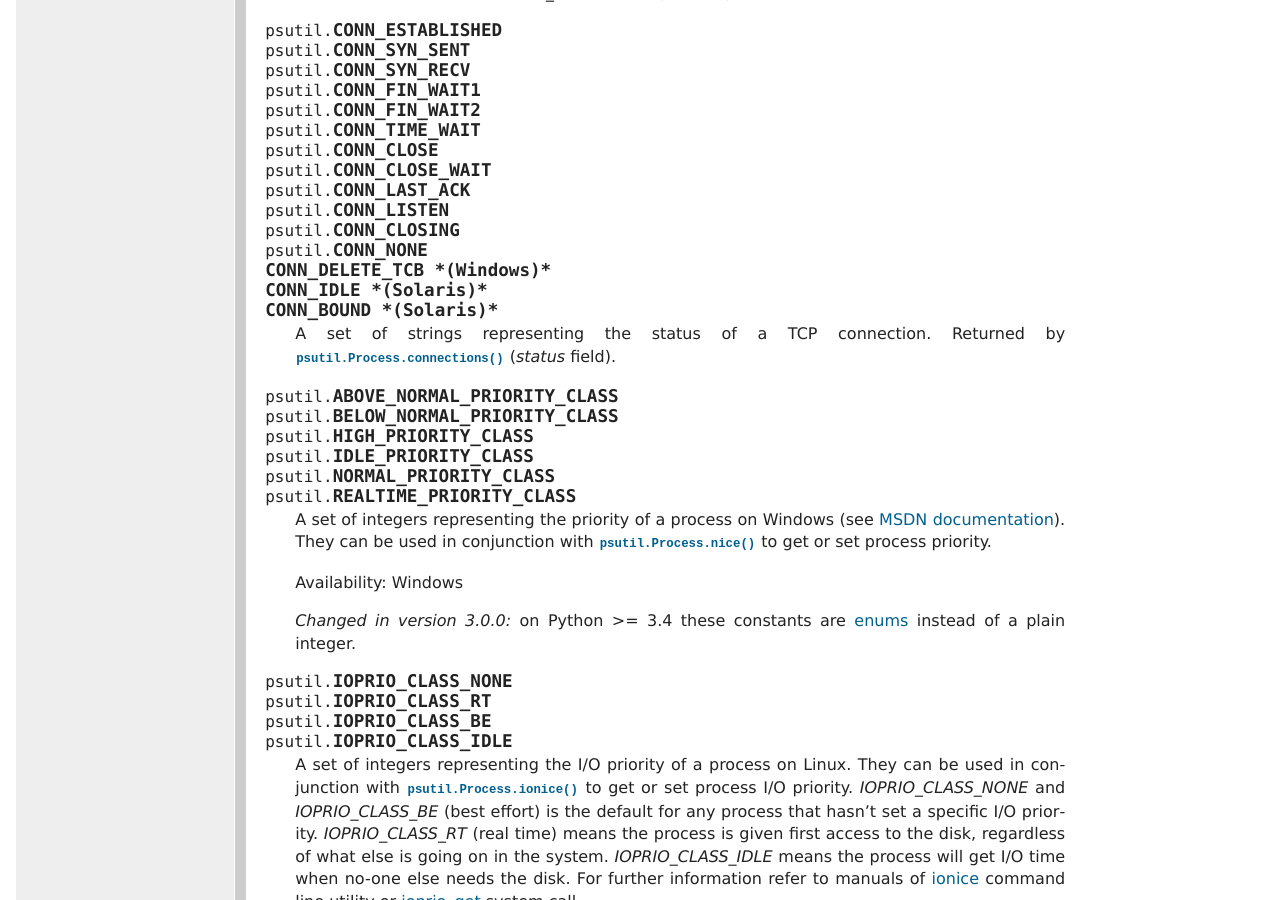
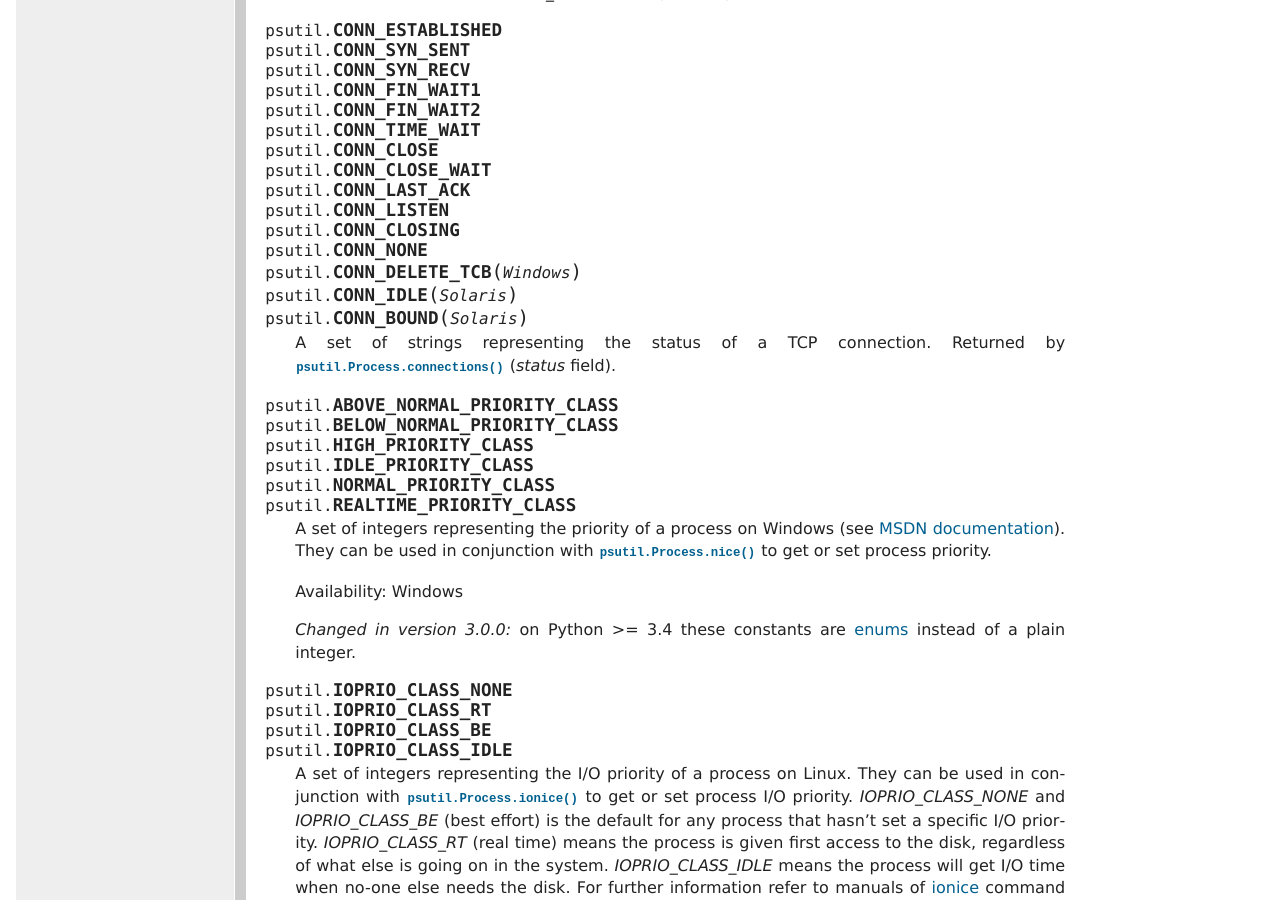
Before and after one commit to giampaolo/psutil, a Sphinx documentation site: the page built from docs/index.rst, in a window 1280 px wide and 900 px high, scrolled down 24578 px. Built offline with Sphinx 7.4.7, drawn with Linux system fonts in a browser that asks for light colours; formulas are drawn with MathJax 3.

Commit message:
update doc

```diff
--- a/docs/index.rst
+++ b/docs/index.rst
@@ -1575,9 +1575,9 @@
           CONN_LISTEN
           CONN_CLOSING
           CONN_NONE
-          CONN_DELETE_TCB *(Windows)*
-          CONN_IDLE *(Solaris)*
-          CONN_BOUND *(Solaris)*
+          CONN_DELETE_TCB (Windows)
+          CONN_IDLE (Solaris)
+          CONN_BOUND (Solaris)
 
   A set of strings representing the status of a TCP connection.
   Returned by :meth:`psutil.Process.connections()` (`status` field).
```
